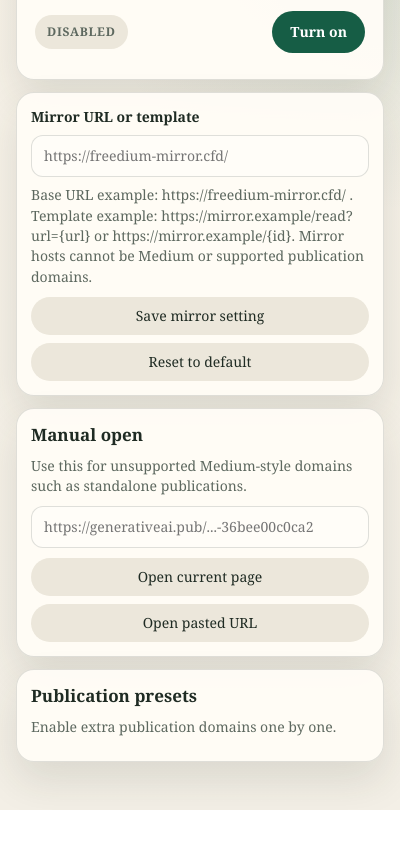
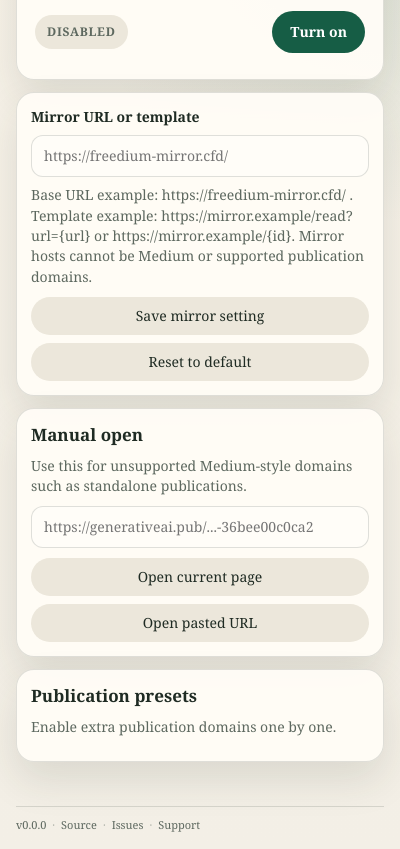
Before and after one commit to vopaga/to_freedium, a browser extension: page popup.html in a window 400 px wide. Shown: the part 138-987 px from the top of the page. Before the commit the page ends 948 px from the top, so only its background shows below. Drawn offline with Linux system fonts and the light colour scheme.

Commit message:
Add footer with version and project links to popup
A small footer below the feedback line displays the running version
(read from `browser.runtime.getManifest().version`, so it cannot drift
from manifest.json) followed by Source / Issues / Support links. The
links open in a new tab via `target=_blank rel=noreferrer noopener`.

Styled with the existing muted palette and small font, separated from
the panels above by a 1px border. Matches the convention used by
uBlock Origin, Privacy Badger, NoScript and most opensource Firefox
extensions. The Support link points at Ko-fi but is not promoted
beyond a one-word chip in line with Source and Issues.

```diff
--- a/popup.css
+++ b/popup.css
@@ -225,6 +225,35 @@ h2 {
     color: var(--accent);
 }
 
+.footer {
+    margin-top: 12px;
+    padding-top: 10px;
+    border-top: 1px solid var(--border);
+    display: flex;
+    flex-wrap: wrap;
+    align-items: center;
+    gap: 6px;
+    font-size: 11px;
+    color: var(--muted);
+}
+
+.footer-sep {
+    color: var(--muted);
+    opacity: 0.5;
+}
+
+.footer-link {
+    color: var(--muted);
+    text-decoration: none;
+}
+
+.footer-link:hover,
+.footer-link:focus-visible {
+    color: var(--accent);
+    text-decoration: underline;
+    outline: none;
+}
+
 @media (max-width: 420px) {
     body {
         min-width: 320px;
--- a/popup.html
+++ b/popup.html
@@ -56,6 +56,18 @@
         </section>
 
         <p id="feedback" class="feedback" role="status" aria-live="polite"></p>
+
+        <footer class="footer">
+            <span id="version-label" class="footer-meta"></span>
+            <span class="footer-sep" aria-hidden="true">·</span>
+            <a class="footer-link" href="https://github.com/vopaga/to_freedium" target="_blank"
+                rel="noreferrer noopener">Source</a>
+            <span class="footer-sep" aria-hidden="true">·</span>
+            <a class="footer-link" href="https://github.com/vopaga/to_freedium/issues" target="_blank"
+                rel="noreferrer noopener">Issues</a>
+            <span class="footer-sep" aria-hidden="true">·</span>
+            <a class="footer-link" href="https://ko-fi.com/vopaga" target="_blank" rel="noreferrer noopener">Support</a>
+        </footer>
     </main>
 
     <script src="mirror-template.js"></script>
--- a/popup.js
+++ b/popup.js
@@ -17,8 +17,11 @@ const elements = {
     openCurrentButton: document.getElementById("open-current-button"),
     openUrlButton: document.getElementById("open-url-button"),
     presetList: document.getElementById("preset-list"),
-    feedback: document.getElementById("feedback")
+    feedback: document.getElementById("feedback"),
+    versionLabel: document.getElementById("version-label")
 };
+
+elements.versionLabel.textContent = `v${browser.runtime.getManifest().version}`;
 
 let appState = {
     settings: null,
```
